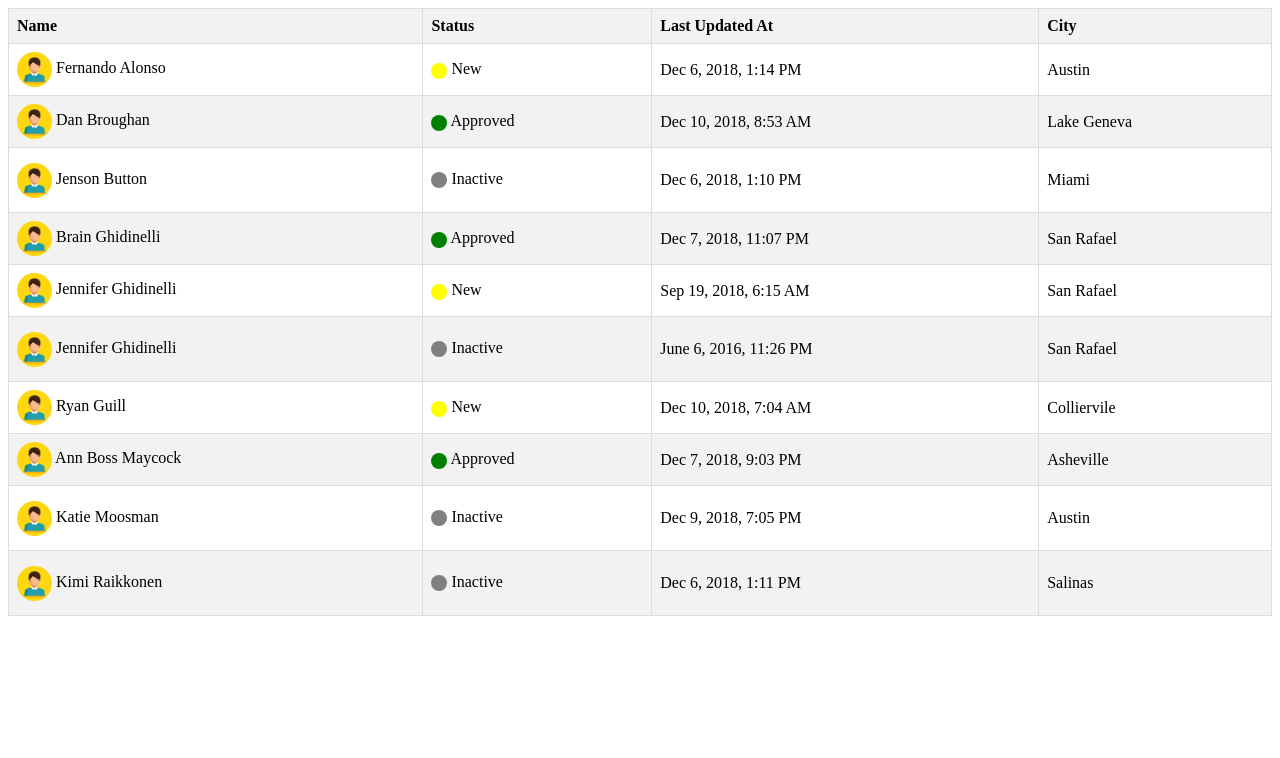
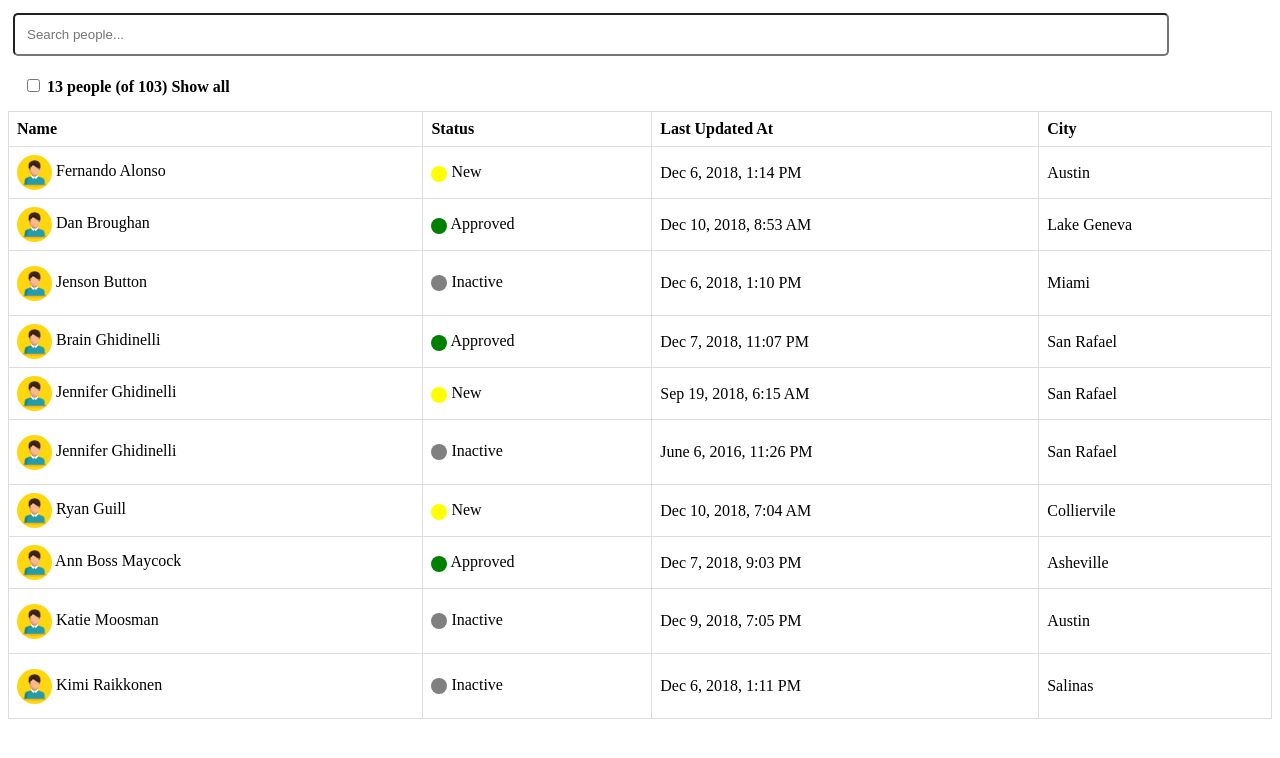
Before and after one commit to Mst-nidra-khatun/Dash-board-table, a plain HTML site: page index.html in a window 1280 px wide. Drawn offline with Linux system fonts and the light colour scheme.

Commit message:
added new code

```diff
--- a/index.html
+++ b/index.html
@@ -7,19 +7,25 @@
     <link rel="stylesheet" href="style.css">
 </head>
 <body>
-    <table>
+  <div class="text">
+    <input type="text" placeholder="Search people..." id="searchInput"/>
+  </div>
+  <div class="button">
+    <input type="checkbox"  id="showAll" />  13 people (of 103) Show all
+  </div>
+  <table>
         <thead>
           <tr>
-            <th>Name</th>
-            <th>Status</th>
-            <th>Last Updated At</th>
-            <th>City</th>
+            <th> Name </th>
+            <th> Status </th>
+            <th> Last Updated At </th>
+            <th> City </th>
           </tr>
         </thead>
         <tbody>
           <tr>
             <td><img src="1.jpg" alt="M" class="status-icon"> Fernando Alonso</td>
-            <td><div></div> New </td>
+            <td><del></del> New </td>
             <td>Dec 6, 2018, 1:14 PM</td>
             <td>Austin</td>
           </tr>
@@ -43,7 +49,7 @@
           </tr>
           <tr>
             <td><img src="1.jpg" alt="M" class="status-icon"> Jennifer Ghidinelli</td>
-            <td><div></div> New </td>
+            <td><del></del> New </td>
             <td>Sep 19, 2018, 6:15 AM</td>
             <td>San Rafael</td>
           </tr>
@@ -55,7 +61,7 @@
           </tr>
           <tr>
             <td><img src="1.jpg" alt="M" class="status-icon"> Ryan Guill</td>
-            <td><div></div> New </td>
+            <td><del></del> New </td>
             <td>Dec 10, 2018, 7:04 AM</td>
             <td>Colliervile</td>
           </tr>
--- a/style.css
+++ b/style.css
@@ -1,3 +1,17 @@
+.text input {
+  margin: 5px;
+  width: 90%;
+  padding-top: 12px;
+  padding-bottom: 12px;
+  padding-left: 12px;
+  border-radius: 5px;
+}
+
+.button {
+  padding: 15px;
+  font-weight:  bold;
+}
+
 table {
     border-collapse: collapse;
     width: 100%;
@@ -10,12 +24,8 @@ table {
   }
 
   th {
-    background-color: #f2f2f2;
+    background-color: #fff;
     font-weight: bold;
-  }
-
-  tr:nth-child(even) {
-    background-color: #f2f2f2;
   }
 
   .status-icon {
@@ -26,7 +36,7 @@ table {
     vertical-align: middle;
   }
 
-  div  {
+  del  {
     width: 16px;
     height:  16px;
     background: yellow;
```
